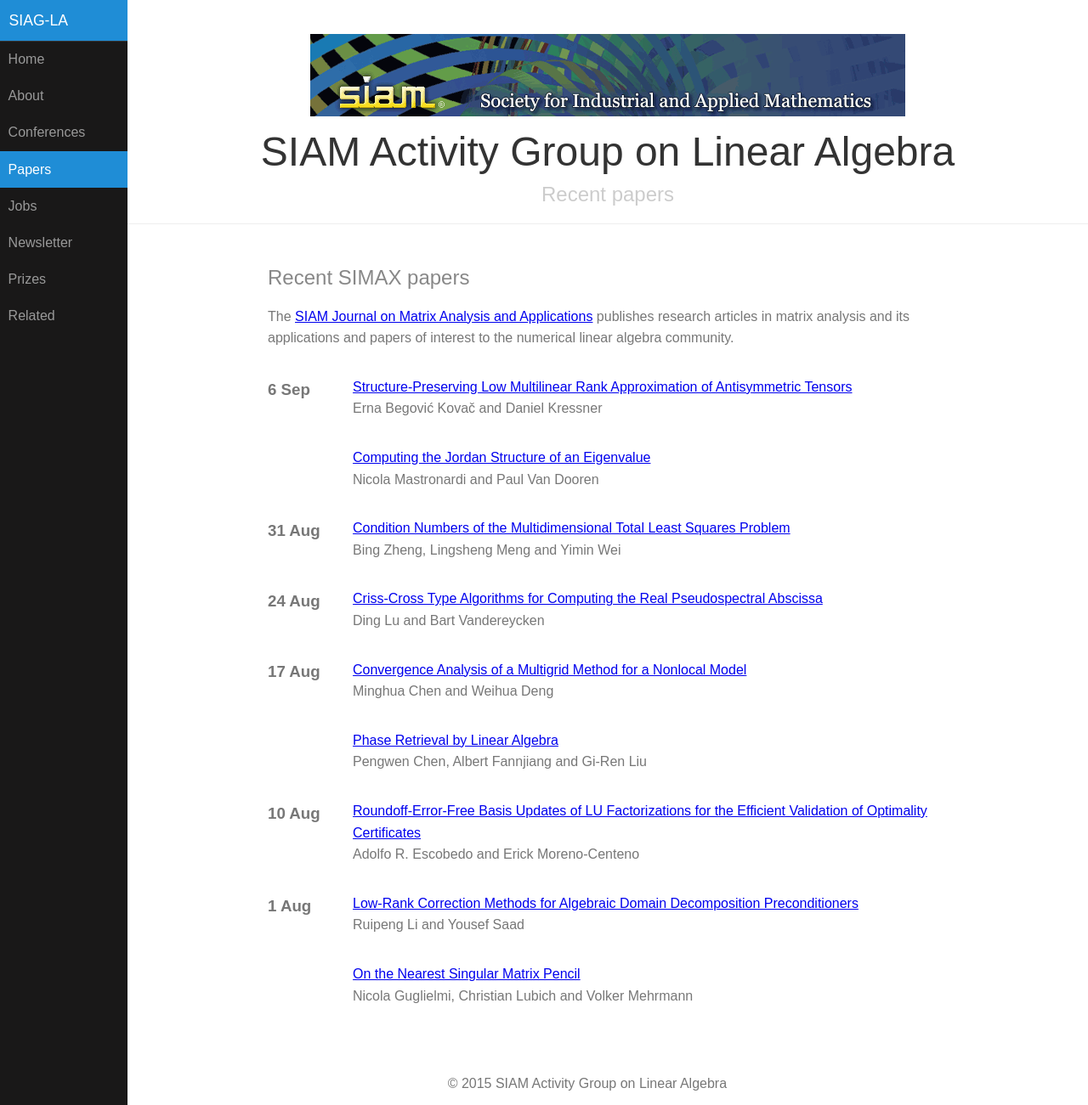
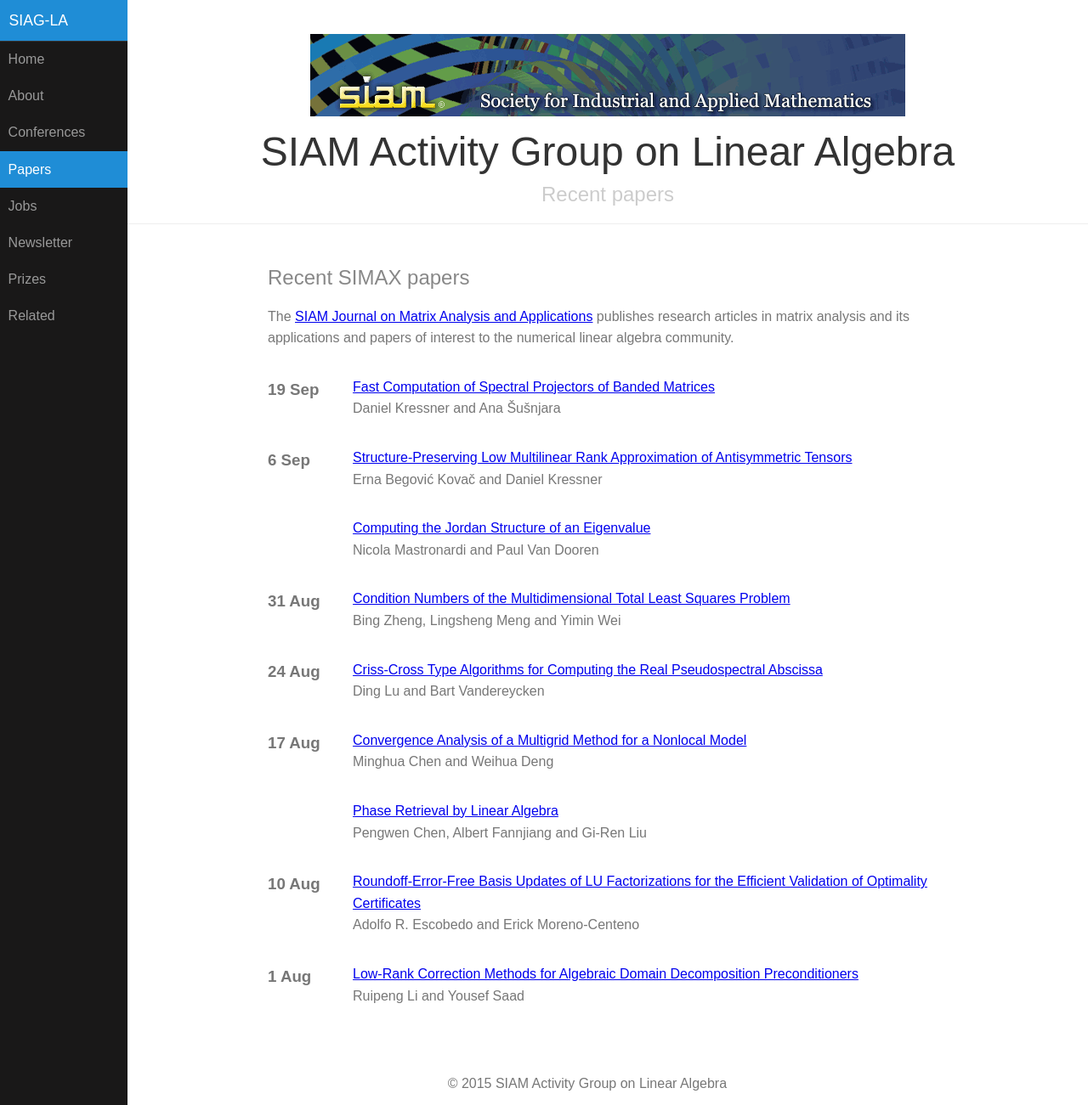
Before and after one commit to dbindel/siagla, a Jekyll site: the page built from simax.html, in a window 1280 px wide and 1301 px high. Shown: the whole window at 85% size. Built offline with Jekyll 4.4.1, drawn with Linux system fonts in a browser that asks for light colours.

Commit message:
Automated updates to simax.yml

```diff
--- a/_data/simax.yml
+++ b/_data/simax.yml
@@ -2338,3 +2338,11 @@
   title: Structure-Preserving Low Multilinear Rank Approximation of Antisymmetric
     Tensors
   volume: '38'
+- authors: Daniel Kressner and Ana &#352;u&#353;njara
+  date: '2017-09-19T07:00:00Z'
+  doi: doi:10.1137/16M1087278
+  link: http://epubs.siam.org/doi/abs/10.1137/16M1087278?ai=s7&mi=3ezuvv&af=R
+  pp_end: '1009'
+  pp_start: '984'
+  title: Fast Computation of Spectral Projectors of Banded Matrices
+  volume: '38'
```
